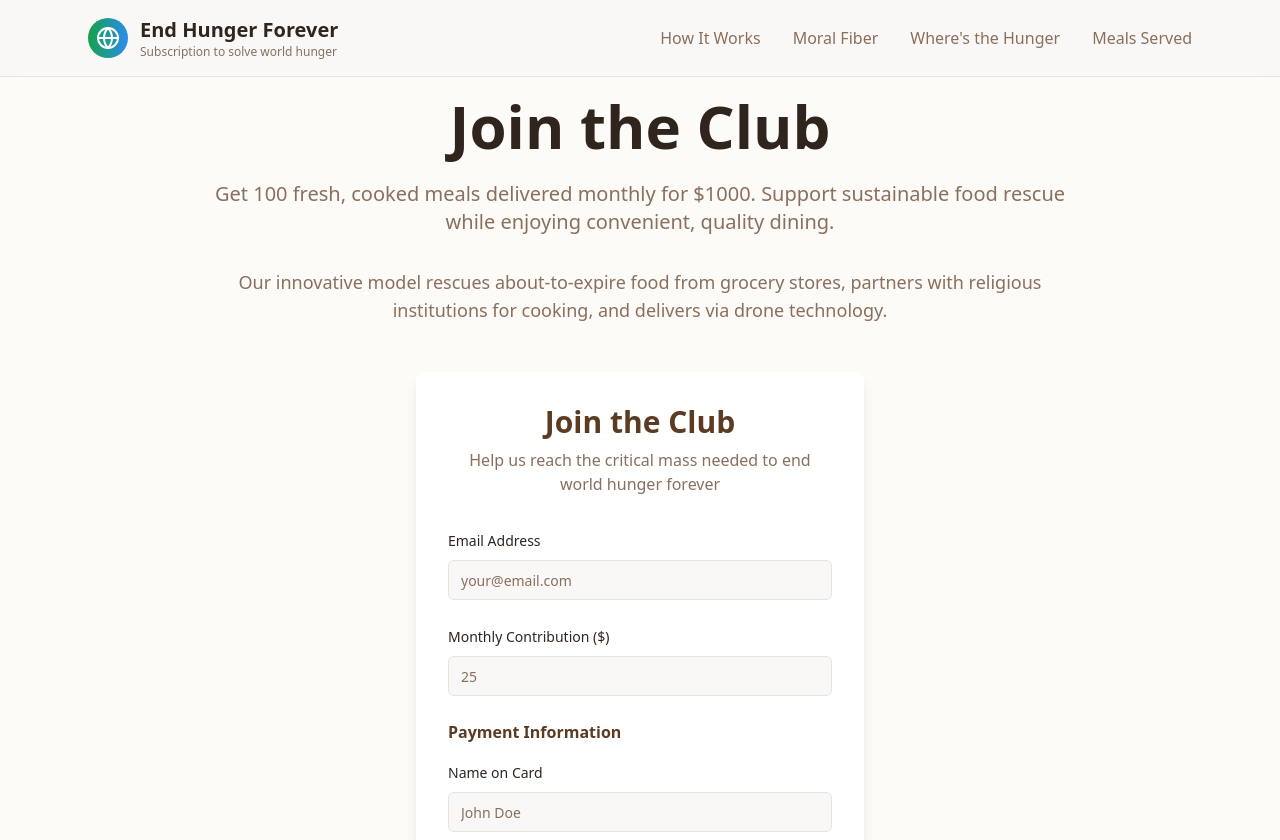
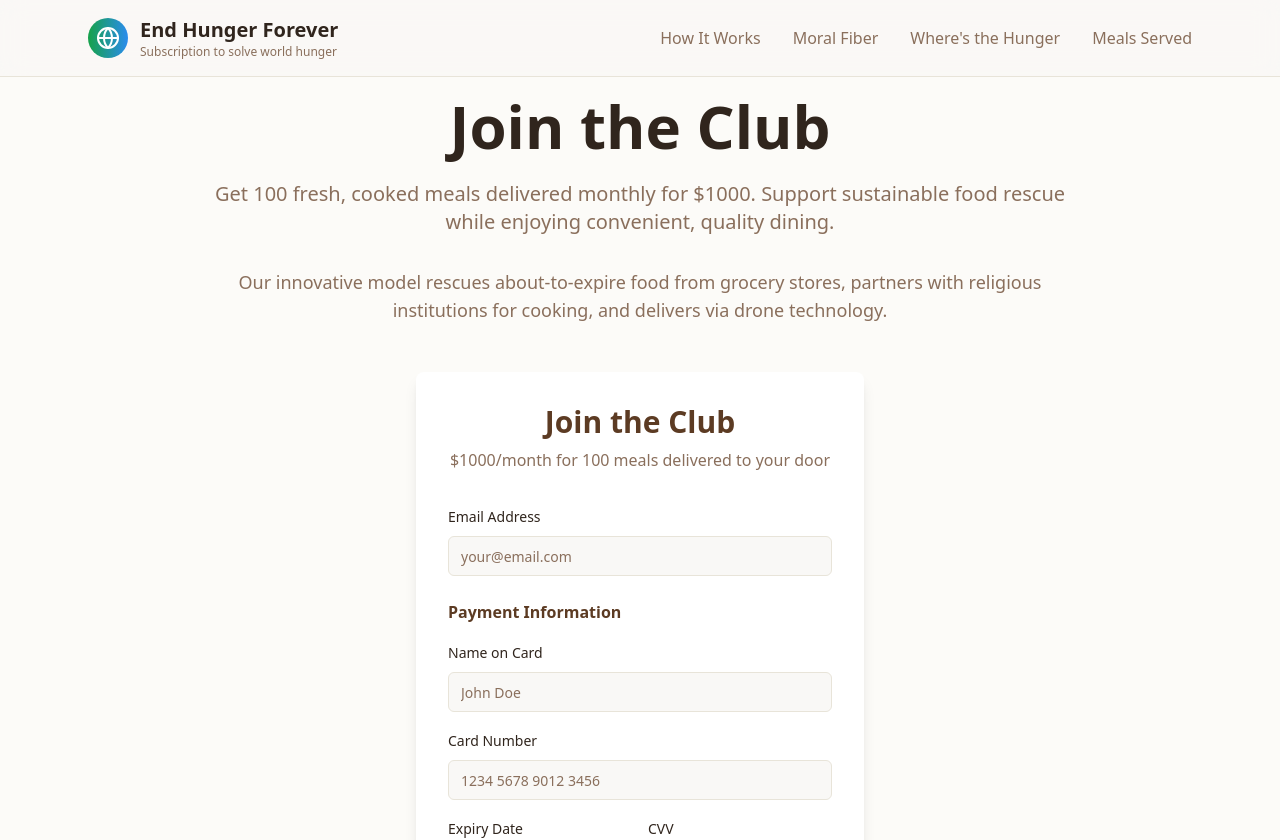
Before and after one commit to adityanarayanan95-collab/end-hunger-now, a React (Vite) app: page / in a window 1280 px wide. Shown: the top 840 px of the page. Built offline with nearby package versions, Linux system fonts and the light colour scheme.

Commit message:
Remove monthly contribution from form
Removed the monthly contribution input field from the signup form on the main page.

```diff
--- a/src/components/WaitlistForm.tsx
+++ b/src/components/WaitlistForm.tsx
@@ -9,10 +9,6 @@ import { useToast } from "@/hooks/use-toast";
 
 const waitlistSchema = z.object({
   email: z.string().email("Please enter a valid email address"),
-  amount: z.string().min(1, "Please enter an amount").refine((val) => {
-    const num = parseFloat(val);
-    return !isNaN(num) && num > 0;
-  }, "Amount must be a positive number"),
   cardNumber: z.string().min(16, "Card number must be at least 16 digits").max(19, "Card number is too long"),
   expiryDate: z.string().regex(/^(0[1-9]|1[0-2])\/\d{2}$/, "Please enter MM/YY format"),
   cvv: z.string().min(3, "CVV must be at least 3 digits").max(4, "CVV is too long"),
@@ -86,7 +82,7 @@ export const WaitlistForm = () => {
       <div className="text-center mb-8">
         <h2 className="text-3xl font-bold text-earth mb-2">Join the Club</h2>
         <p className="text-muted-foreground">
-          Help us reach the critical mass needed to end world hunger forever
+          $1000/month for 100 meals delivered to your door
         </p>
       </div>
 
@@ -101,21 +97,6 @@ export const WaitlistForm = () => {
           />
           {errors.email && (
             <p className="text-sm text-destructive">{errors.email.message}</p>
-          )}
-        </div>
-
-        <div className="space-y-2">
-          <Label htmlFor="amount">Monthly Contribution ($)</Label>
-          <Input
-            id="amount"
-            type="number"
-            placeholder="25"
-            min="1"
-            step="0.01"
-            {...register("amount")}
-          />
-          {errors.amount && (
-            <p className="text-sm text-destructive">{errors.amount.message}</p>
           )}
         </div>
 
```
